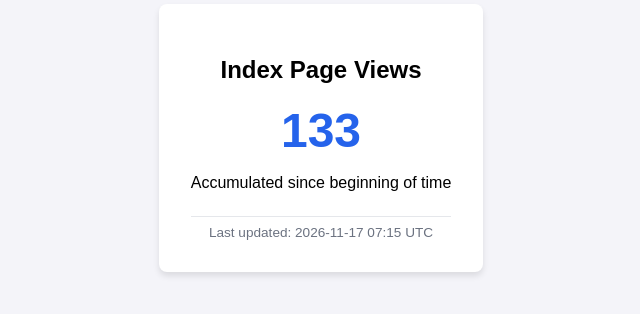
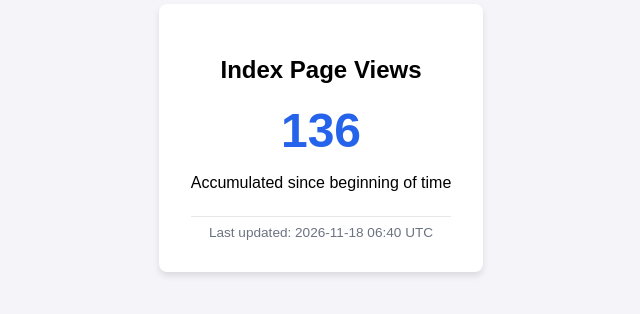
Before and after one commit to alonrotem/islandjourney.net, a plain HTML site: page stats.html in a window 1280 px wide. Shown: the part 262-576 px from the top of the page, 319-959 px from the left. Drawn offline with Linux system fonts and the light colour scheme.

Commit message:
Automated daily page view sync [skip ci]

```diff
--- a/stats.html
+++ b/stats.html
@@ -14,9 +14,9 @@
 <body>
     <div class="card">
         <h2>Index Page Views</h2>
-        <div class="count">133</div>
+        <div class="count">136</div>
         <p>Accumulated since beginning of time</p>
-        <div class="timestamp">Last updated: 2026-11-17 07:15 UTC</div>
+        <div class="timestamp">Last updated: 2026-11-18 06:40 UTC</div>
     </div>
 </body>
 </html>
```
